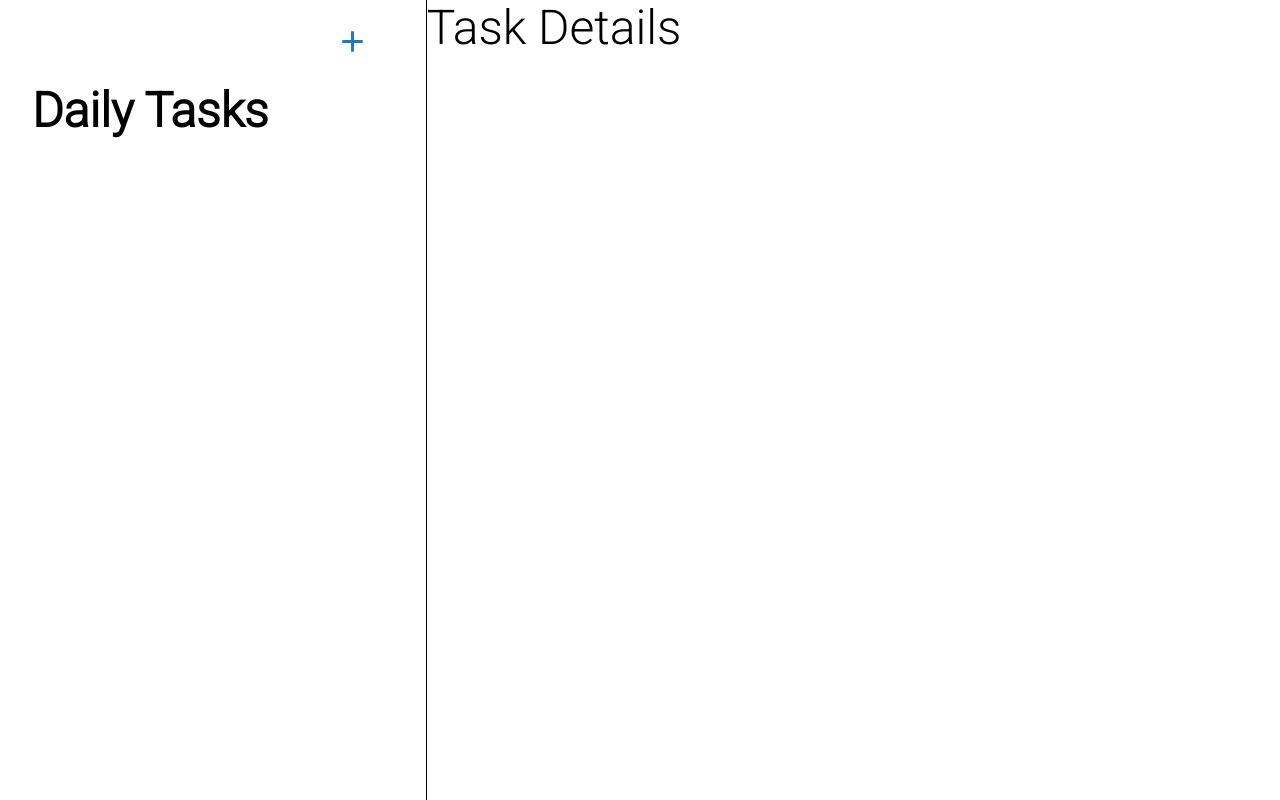
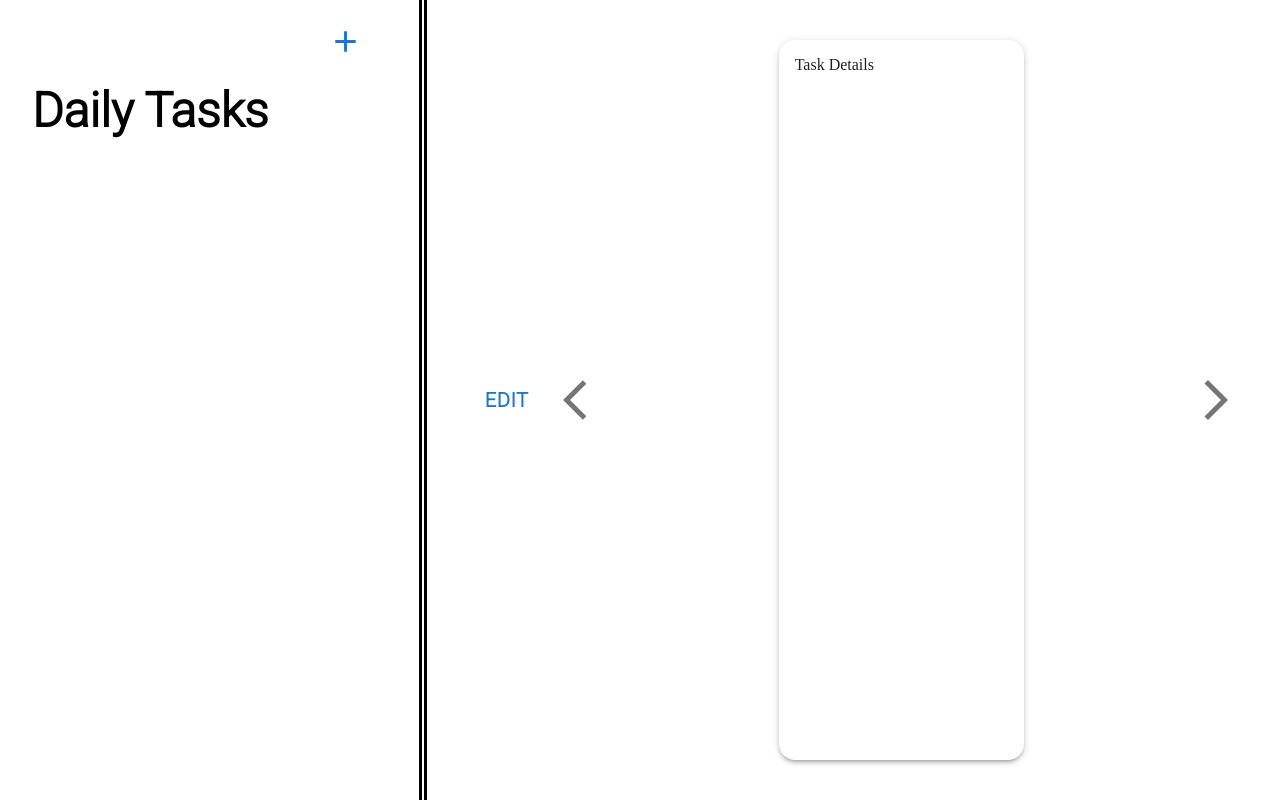
Before and after one commit to arkeds/daily-tasks, a Next.js app: page / in a window 1280 px wide. Built offline with nearby package versions, Linux system fonts and the light colour scheme.

Commit message:
Created TaskDetails component

```diff
--- /dev/null
+++ b/src/components/pages/home/components/TaskDetails/index.tsx
@@ -0,0 +1,48 @@
+import { Button, Grid, IconButton, Paper, Typography } from "@mui/material";
+import ArrowBackIosIcon from "@mui/icons-material/ArrowBackIos";
+import ArrowForwardIosIcon from "@mui/icons-material/ArrowForwardIos";
+import styles from "./taskdetails.module.scss";
+const TaskDetails = () => {
+  return (
+    <Grid item lg={8} className={styles.taskdetails}>
+      <div className={styles.action_container}>
+        <Button
+          variant="text"
+          color="primary"
+          sx={{
+            fontWeight: 700,
+            fontSize: "1.25rem",
+          }}
+        >
+          Edit
+        </Button>
+      </div>
+      <div className={styles.task_view_control_container}>
+        <div className={styles.task_view_control}>
+          <IconButton>
+            <ArrowBackIosIcon sx={{ fontSize: "3rem" }} />
+          </IconButton>
+        </div>
+        <div className={styles.task_view_details}>
+          <Paper
+            sx={{
+              flexGrow: 1,
+              borderRadius: "1rem",
+              padding: "1rem",
+            }}
+            elevation={3}
+          >
+            Task Details
+          </Paper>
+        </div>
+        <div className={styles.task_view_control}>
+          <IconButton>
+            <ArrowForwardIosIcon sx={{ fontSize: "3rem" }} />
+          </IconButton>
+        </div>
+      </div>
+    </Grid>
+  );
+};
+
+export default TaskDetails;
--- /dev/null
+++ b/src/components/pages/home/components/TaskDetails/taskdetails.module.scss
@@ -0,0 +1,38 @@
+.taskdetails {
+  padding-right: 2rem;
+  padding-left: 2rem;
+  height: 100%;
+  display: flex;
+  flex-direction: column;
+
+  .action_container {
+    padding: 1rem;
+    display: flex;
+    justify-content: flex-end;
+  }
+
+  .task_view_control_container {
+    display: flex;
+    justify-items: center;
+    align-items: center;
+    justify-content: space-between;
+    flex-grow: 1;
+
+    .task_view_control {
+      flex-grow: 1;
+      display: flex;
+      align-items: center;
+      justify-items: center;
+      height: 100%;
+    }
+
+    .task_view_details {
+      flex-grow: 1;
+      height: 90%;
+      width: 100%;
+      padding: 1rem 10rem;
+      display: flex;
+      flex-direction: column;
+    }
+  }
+}
--- a/src/components/pages/home/components/TasksList/taskslist.module.scss
+++ b/src/components/pages/home/components/TasksList/taskslist.module.scss
@@ -1,7 +1,7 @@
 .taskslist {
   padding-right: 2rem;
   padding-left: 2rem;
-  border-right: 1px solid;
+  border-right: 8px double;
   height: 100%;
 
   .actionContainer {
--- a/src/components/pages/home/index.tsx
+++ b/src/components/pages/home/index.tsx
@@ -1,5 +1,5 @@
 import { Typography, Grid } from "@mui/material";
-import { useState } from "react";
+import TaskDetails from "./components/TaskDetails";
 import TaskDialogue from "./components/TaskDialogue";
 import TasksList from "./components/TasksList";
 import { DialogueContextProvider } from "./context/DialogContext";
@@ -11,11 +11,7 @@ export default function Home() {
       <DialogueContextProvider>
         <Grid container className={style.daily_tasks_home}>
           <TasksList />
-          <Grid item lg={8}>
-            <Typography variant="h3" component="label">
-              Task Details
-            </Typography>
-          </Grid>
+          <TaskDetails />
         </Grid>
         <TaskDialogue />
       </DialogueContextProvider>
```
